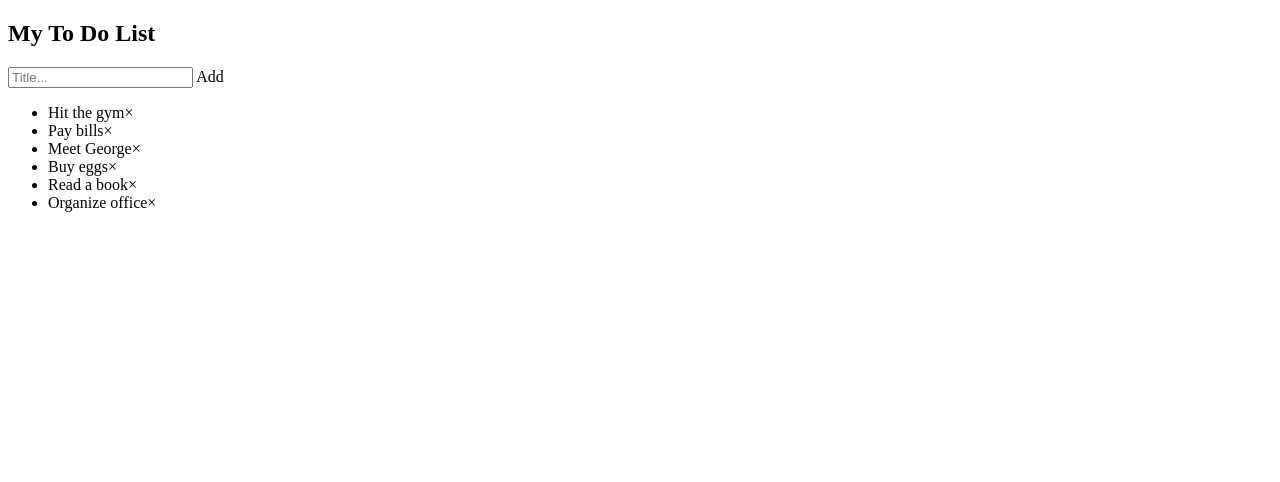
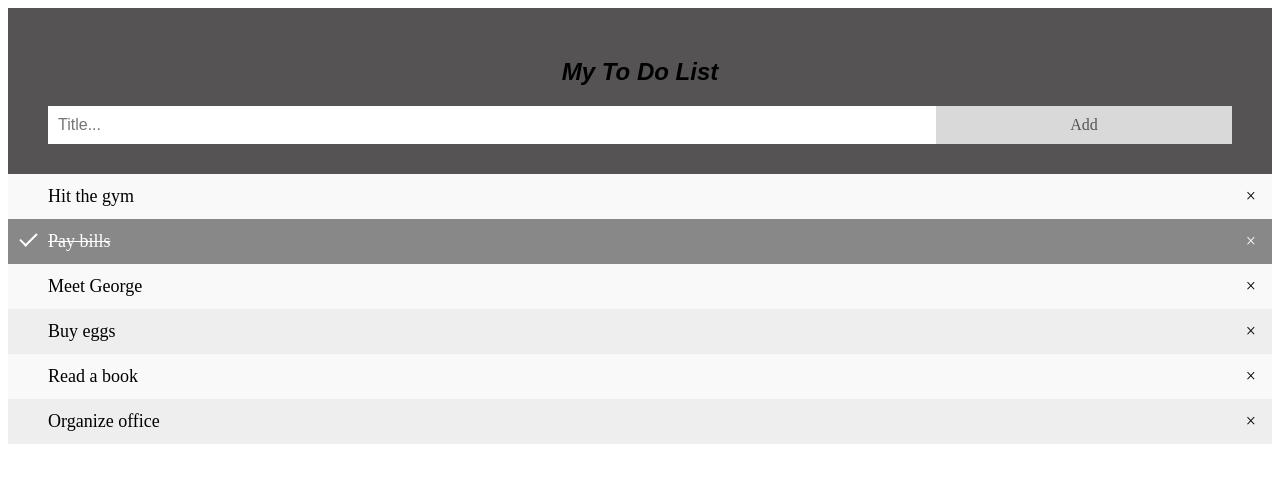
Before and after one commit to inamul10/Todo-List, a plain HTML site: page index.html in a window 1280 px wide. Drawn offline with Linux system fonts and the light colour scheme.

Commit message:
Update index.html

```diff
--- a/index.html
+++ b/index.html
@@ -5,7 +5,7 @@
   <meta charset="utf-8">
   <meta name="viewport" content="width=device-width">
   <title>replit</title>
-  <link href="style.css" rel="stylesheet" type="text/css" />
+  <link href="index.css" rel="stylesheet" type="text/css" />
 </head>
 
 <body>
```
